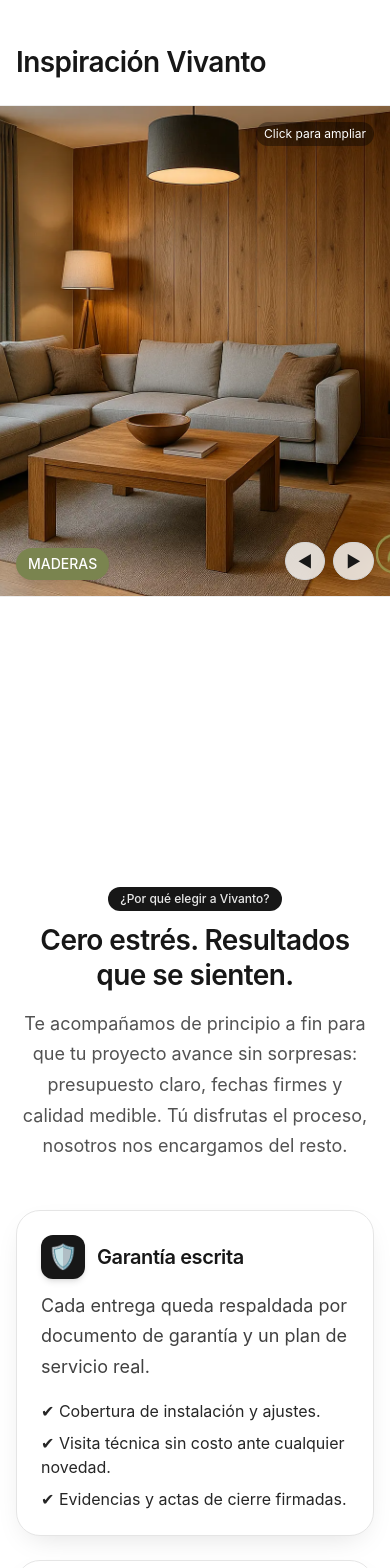
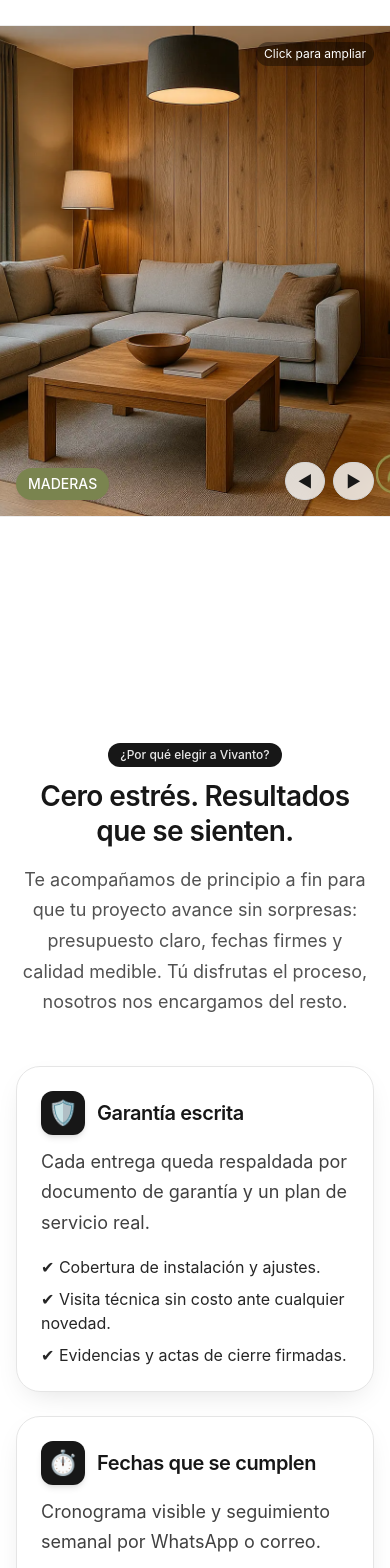
Before and after one commit to fedefosse/vivanto-site, a Next.js app: page / in a window 390 px wide. Shown: the part 3694-5262 px from the top of the page. Built offline with nearby package versions, Linux system fonts and the light colour scheme.

Commit message:
feat: OG/Twitter con logo y dominio productivo

```diff
--- a/src/Components/VivantoWireframe.tsx
+++ b/src/Components/VivantoWireframe.tsx
@@ -567,7 +567,7 @@ export default function VivantoWireframe() {
 </section>
 
       {/* DIVISIONES */}
-      <section className="mt-16 md:mt-24" id="divisiones">
+      <section className="mt-8 md:mt-8" id="divisiones">
         <div className="mx-auto max-w-7xl px-4 grid md:grid-cols-2 gap-6 md:gap-8">
           {[
             { id: "maderas", title: "MADERAS", desc: "Diseño y precisión en cada pieza." },
@@ -631,7 +631,7 @@ export default function VivantoWireframe() {
       </section>
 
       {/* INSPIRACIÓN VIVANTO (antes Casos) */}
-      <section className="mt-20 md:mt-28">
+      <section className="mt-8 md:mt-8">
         {/* Título centrado dentro del ancho de contenido */}
         <div className="mx-auto max-w-7xl px-4">
           <h2 className="text-2xl md:text-3xl font-medium mb-6">Inspiración Vivanto</h2>
@@ -828,7 +828,7 @@ export default function VivantoWireframe() {
 
 
       {/* COMPROMISO VIVANTO (versión impactante) */}
-      <section className="relative mt-24 md:mt-32 text-neutral-900">
+      <section className="relative mt-8 md:mt-12 text-neutral-900">
         {/* fondo sutil con degradado y textura */}
         <div className="absolute inset-0 -z-10 bg-[radial-gradient(80%_60%_at_50%_0%,rgba(0,0,0,0.06),transparent)]" />
         <div className="mx-auto max-w-7xl px-4">
@@ -939,7 +939,7 @@ export default function VivantoWireframe() {
       </section>
 
       {/* LÍNEA DE TIEMPO — CÓMO TRABAJAMOS */}
-      <section className="relative py-16 md:py-20 mt-20 md:mt-28 overflow-hidden text-white bg-[#0e1216]">
+      <section className="relative py-16 md:py-20 mt-8 md:mt-8 overflow-hidden text-white bg-[#0e1216]">
         {/* fondo degradado oscuro persistente */}
         <div aria-hidden className="absolute inset-0 z-0 bg-gradient-to-b from-[#0e1216] via-[#12171c] to-[#0e1216]" />
         {/* shimmer suave horizontal por encima del degradado */}
@@ -989,7 +989,7 @@ export default function VivantoWireframe() {
       </section>
 
       {/* CTA FINAL */}
-      <section id="contacto" className="relative mt-20 md:mt-32 mb-24">
+      <section id="contacto" className="relative mt-8 md:mt-12 mb-8">
         {/* fondo sutil premium */}
         <div aria-hidden className="absolute inset-0 -z-10 bg-[radial-gradient(120%_80%_at_50%_0%,rgba(0,0,0,0.05),transparent)]" />
         <div className="mx-auto max-w-4xl px-4">
```
